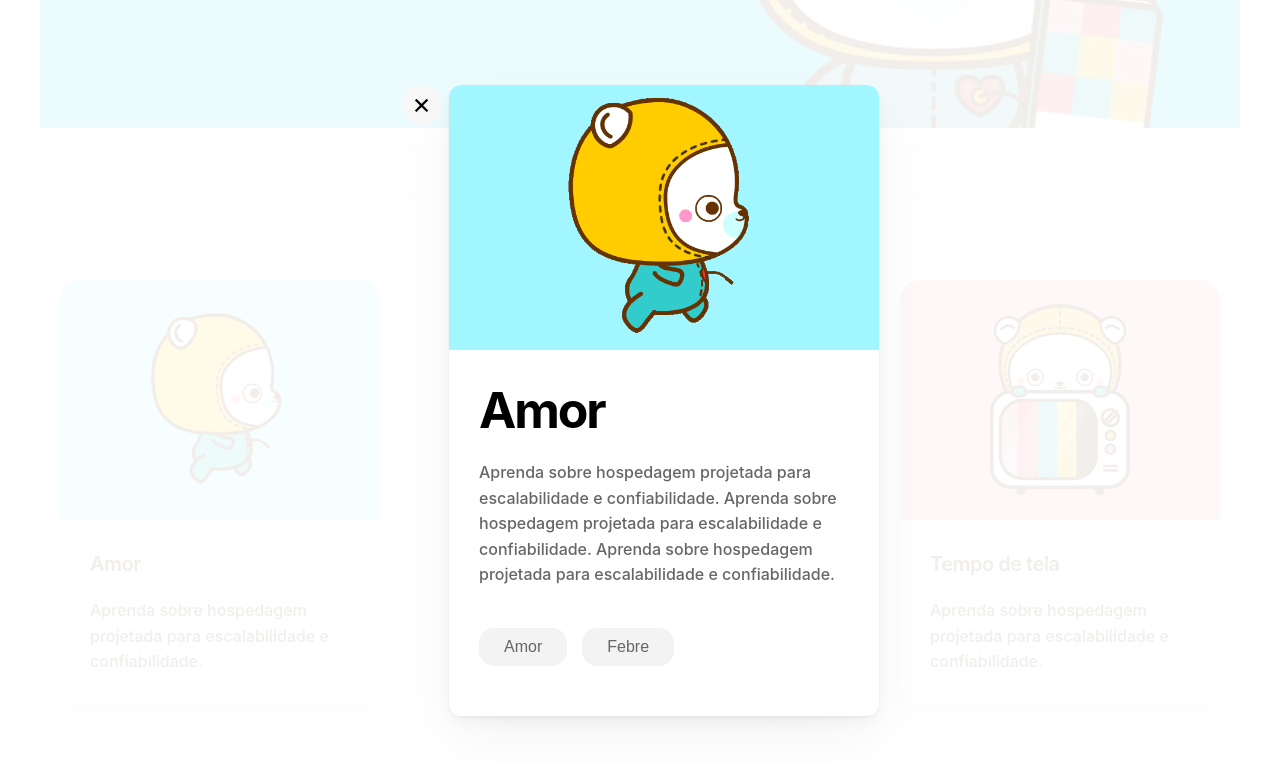
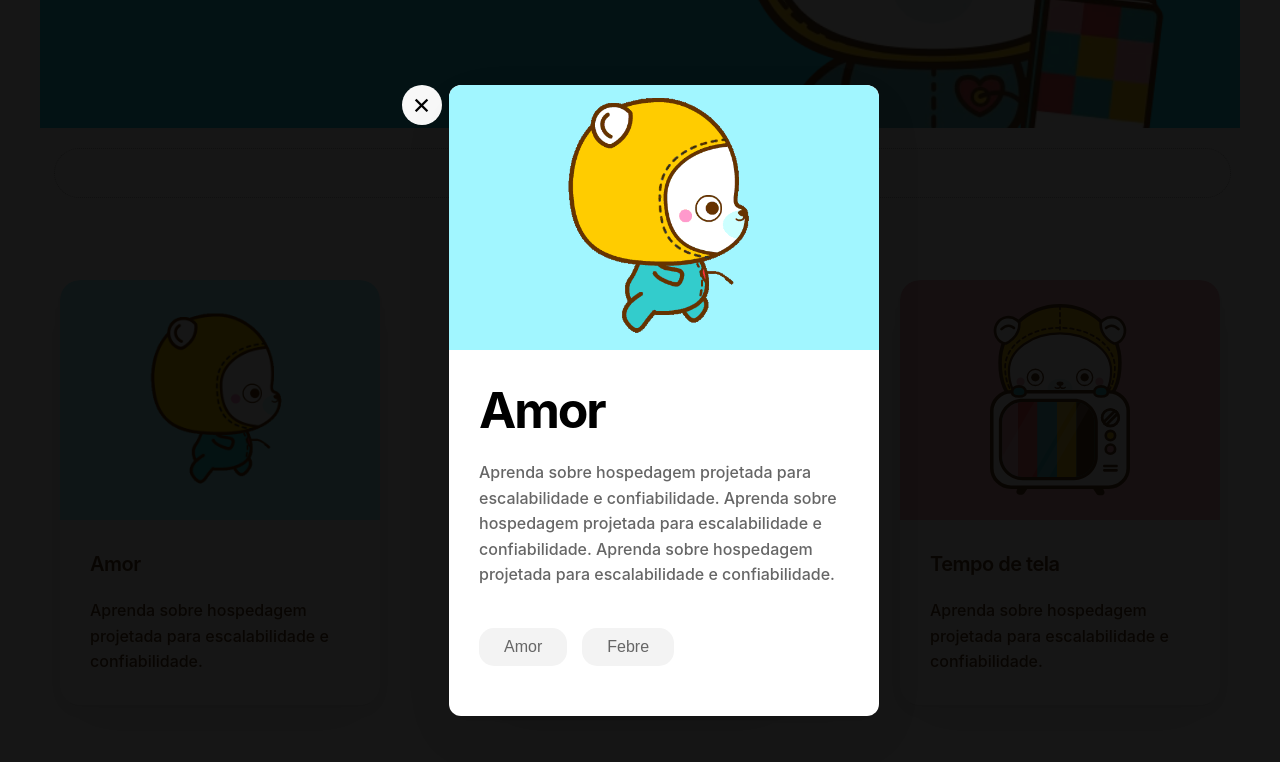
Before and after one commit to pet-ads/b-social, a React (Vite) app: page / in a window 1280 px wide. Both pictures are taken after a click on the link 220 px from the left and 916 px from the top of the page. Shown: the part 516-1278 px from the top of the page. Built offline with nearby package versions, Linux system fonts and the light colour scheme.

Commit message:
feat[CardModal css]: correcting card´s modal background opacity percent

```diff
--- a/src/components/CardModal/CardModal.css
+++ b/src/components/CardModal/CardModal.css
@@ -1,5 +1,5 @@
 .modal-background {
-    background-color: rgba(255, 255, 255, 0.915);
+    background-color: rgba(0, 0, 0, 0.915);
     display: flex;
     justify-content: center;
     align-items: center;
```
